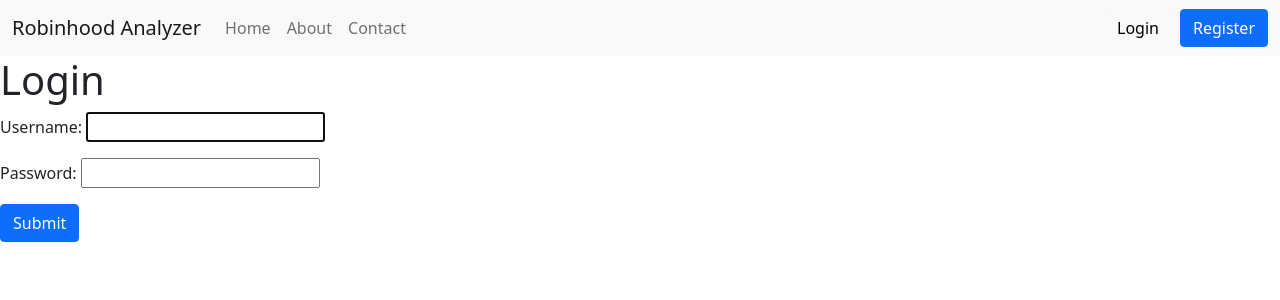
After one commit to tparzadka97/portfolio-analyzer, a Django app: page /accounts/login in a window 1280 px wide. The commit adds this page. Shown: the top 300 px of the page. Run offline with Django 3.2, Linux system fonts and the light colour scheme.

Commit message:
Added support for profile and login

```diff
--- a/robinhood_analyzer/settings.py
+++ b/robinhood_analyzer/settings.py
@@ -119,3 +119,7 @@ USE_TZ = True
 # https://docs.djangoproject.com/en/3.1/howto/static-files/
 
 STATIC_URL = '/static/'
+
+LOGIN_URL = 'login'
+LOGIN_REDIRECT_URL = 'index'
+LOGOUT_REDIRECT_URL = 'index'
--- /dev/null
+++ b/robinhood_analyzer/templates/accounts/login.html
@@ -0,0 +1,15 @@
+{% extends 'base.html' %}
+
+{% block title %}Login{% endblock %}
+
+{% block content %}
+<h1>Login</h1>
+
+<form method="post">
+{% csrf_token %}
+{{ form.as_p }}
+
+<button type="submit" class="btn btn-primary">Submit</button>
+
+</form>
+{% endblock %}
--- a/robinhood_analyzer/templates/navbar.html
+++ b/robinhood_analyzer/templates/navbar.html
@@ -39,8 +39,16 @@
                 </li>
                 {% endif %}
             </ul>
-                <button class="btn btn-light me-2" type="login">Login</button>
-                <button class="btn btn-primary" type="register">Register</button>
+                {% url 'login' as login_url %}
+                {% url 'logout' as logout_url %}
+                {% url 'profile' as profile_url %}
+                {% if user.is_authenticated %}
+                <a class="nav-link" href="{{ profile_url }}">{{ user.username }}</a>
+                <a class="btn btn-primary" href="{{ logout_url }}" role="logout">Logout</a>
+                {% else %}
+                <a class="btn btn-light me-2" href="{{ login_url }}" role="login">Login</a>
+                <a class="btn btn-primary" href="{{ login_url }}" role="register">Register</a>
+                {% endif %}
         </div>
     </div>
 </nav>
--- a/robinhood_analyzer/urls.py
+++ b/robinhood_analyzer/urls.py
@@ -24,4 +24,9 @@ urlpatterns = [
     path('', views.index, name='index'),
     path('about', views.about, name='about'),
     path('contact', views.contact, name='contact'),
+    path('accounts/profile', views.ProfileView.as_view(), name='profile'),
+
+    path('accounts/login', auth_views.LoginView.as_view(template_name="accounts/login.html"), name='login'),
+    path('accounts/logout', auth_views.LogoutView.as_view(), name='logout'),
+
 ]
--- a/robinhood_analyzer/views.py
+++ b/robinhood_analyzer/views.py
@@ -1,4 +1,6 @@
 from django.shortcuts import redirect, render
+from django.views.generic.base import TemplateView
+from django.contrib.auth.mixins import LoginRequiredMixin
 
 def index(request):
     return render(request, 'index.html')
@@ -8,3 +10,6 @@ def about(request):
 
 def contact(request):
     return render(request, 'contact.html')
+
+class ProfileView(LoginRequiredMixin, TemplateView):
+    template_name='accounts/profile.html'
```
Also changed, not shown: robinhood_analyzer/templates/accounts/profile.html (added, +7 -0 lines), templates/base.html (deleted, +0 -26 lines), templates/index.html (deleted, +0 -7 lines).
